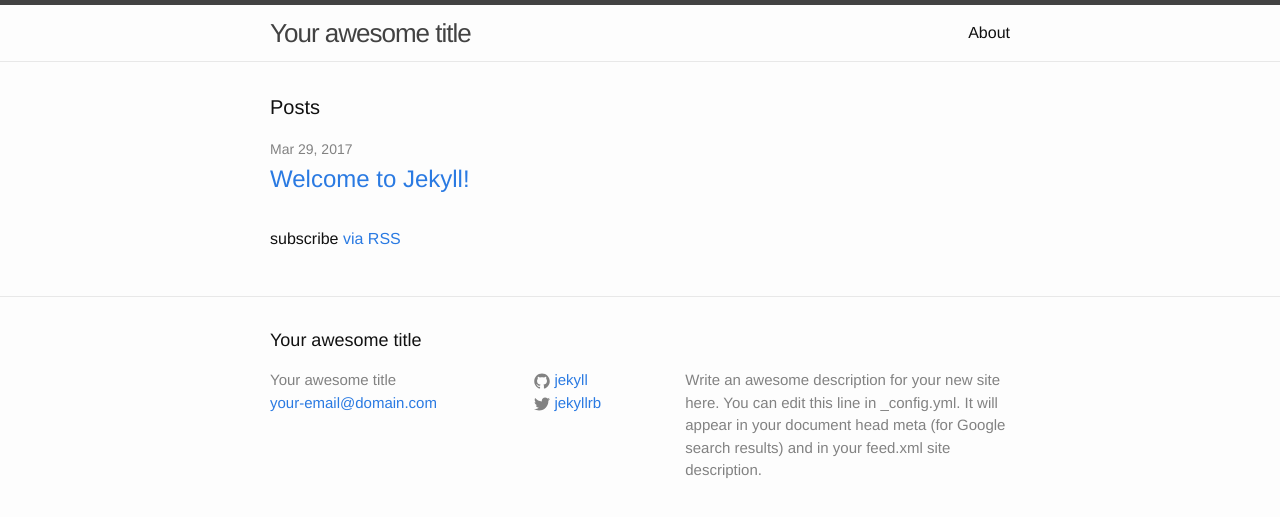
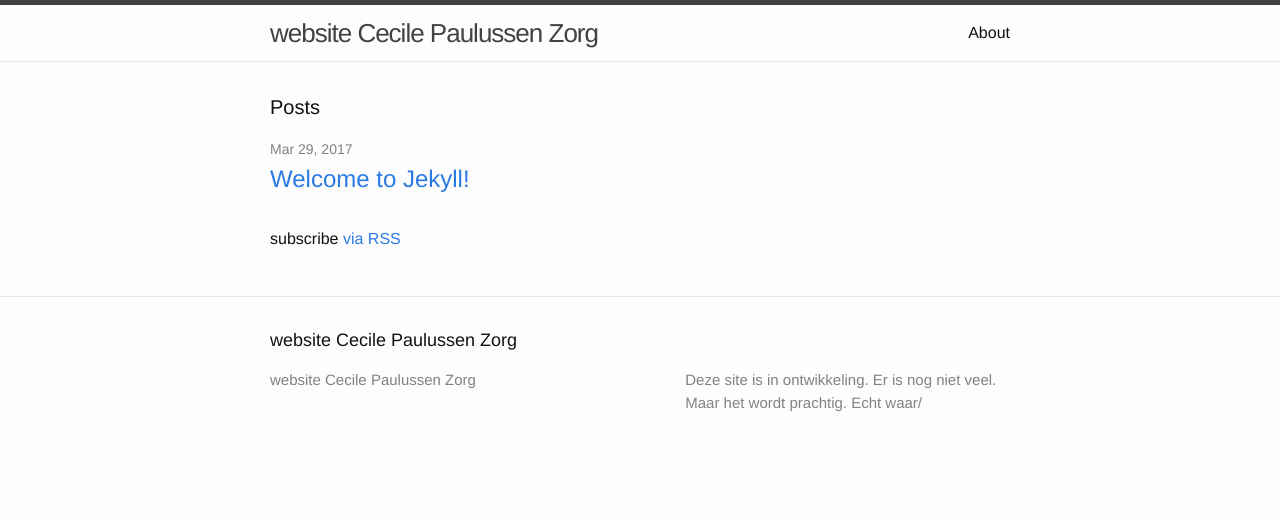
Before and after one commit to JorgvanderSchaaf/JorgvanderSchaaf, a Jekyll site: the page built from index.html, in a window 1280 px wide. Shown: the top 517 px of the page. Built offline with Jekyll 4.4.1, drawn with Linux system fonts in a browser that asks for light colours.

Commit message:
Update _config.yml

```diff
--- a/_config.yml
+++ b/_config.yml
@@ -6,16 +6,14 @@
 # 'jekyll serve'. If you change this file, please restart the server process.
 
 # Site settings
-title: Your awesome title
-email: your-email@domain.com
+title: website Cecile Paulussen Zorg
+
 description: > # this means to ignore newlines until "baseurl:"
-  Write an awesome description for your new site here. You can edit this
-  line in _config.yml. It will appear in your document head meta (for
-  Google search results) and in your feed.xml site description.
+  Deze site is in ontwikkeling. Er is nog niet veel. Maar het wordt prachtig. Echt waar/
+
 baseurl: "" # the subpath of your site, e.g. /blog
 url: "http://yourdomain.com" # the base hostname & protocol for your site
-twitter_username: jekyllrb
-github_username:  jekyll
+
 
 # Build settings
 markdown: kramdown
```
